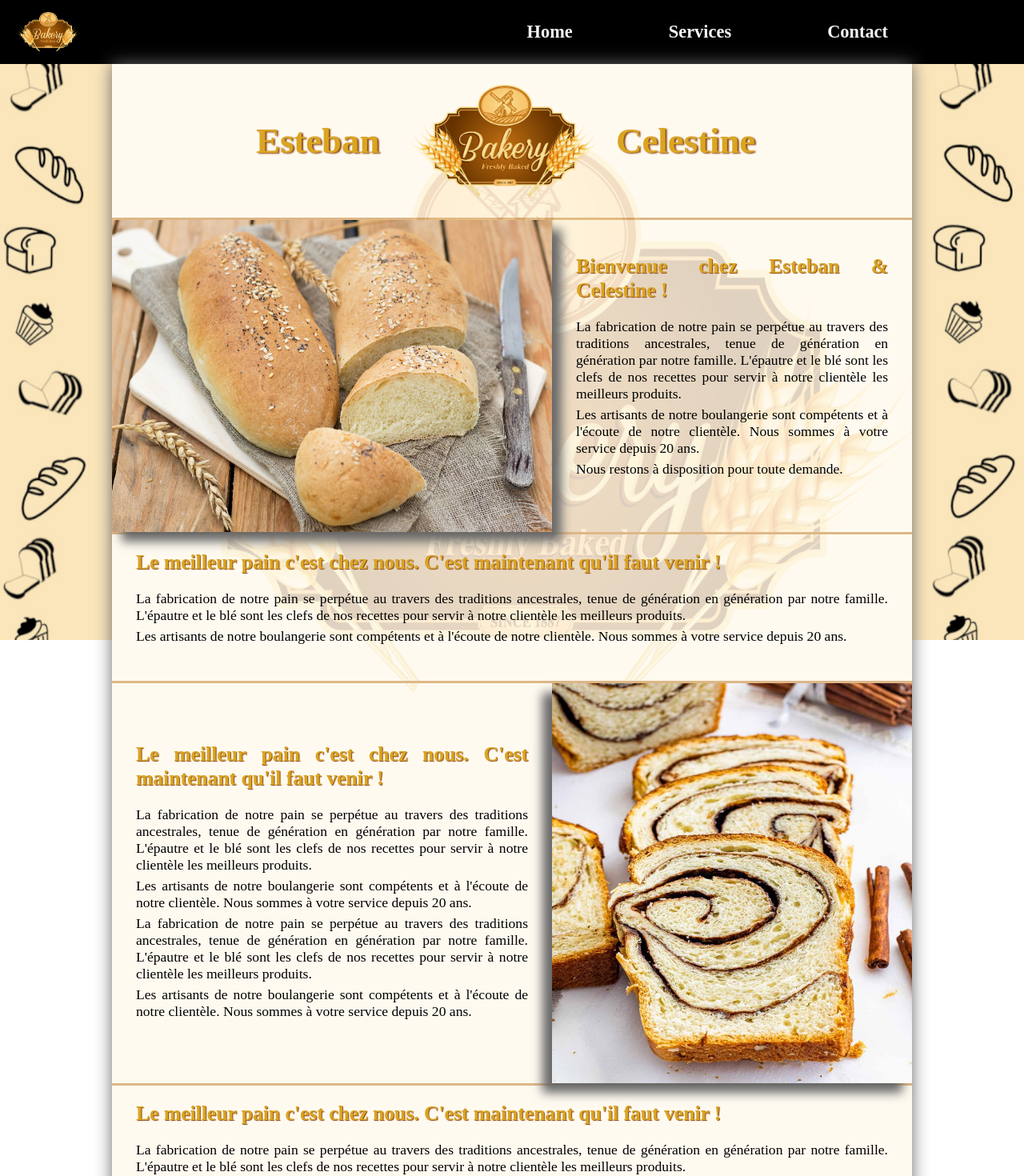
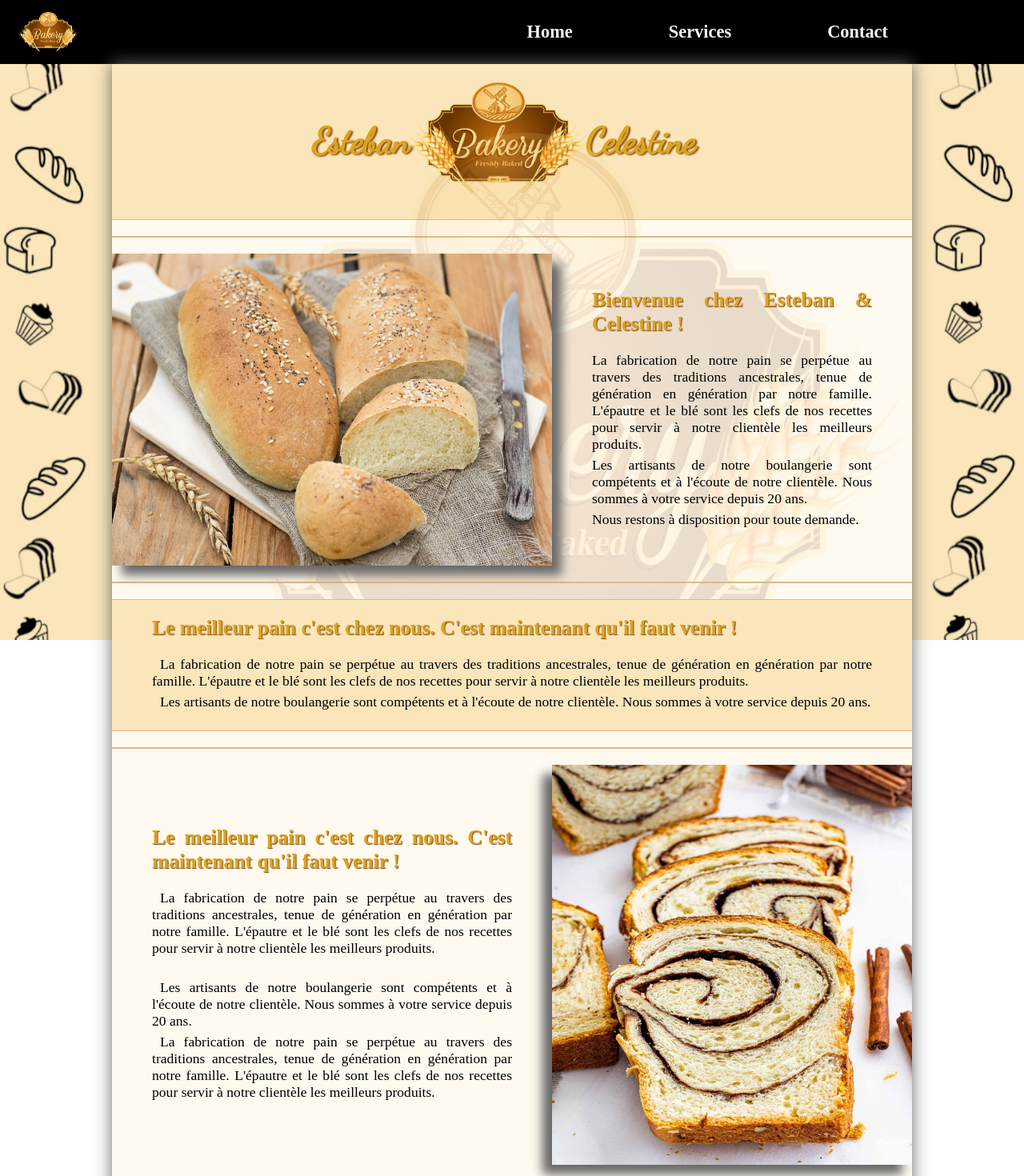
Before and after one commit to TLRKiliann/vite-et-bien, a React (Vite) app in the folder my-vite/: page / in a window 1280 px wide. Shown: the top 1470 px of the page at 80% size. Built offline with nearby package versions, Linux system fonts and the light colour scheme.

Commit message:
style css => scss

```diff
--- a/my-vite/index.html
+++ b/my-vite/index.html
@@ -3,6 +3,7 @@
   <head>
     <meta charset="UTF-8" />
     <link rel="icon" href="koala_tree.ico" />
+    <style lang="sass"></style>
     <!-- if development -->
     <!-- script type="module" src="http://localhost:5173/@vite/client"></script>
     <script type="module" src="http://localhost:5173/main.js"></script-->
--- a/my-vite/package.json
+++ b/my-vite/package.json
@@ -18,8 +18,9 @@
     "@types/react": "^18.0.17",
     "@types/react-dom": "^18.0.6",
     "@vitejs/plugin-react": "^2.1.0",
+    "sass": "^1.55.0",
     "typescript": "^4.6.4",
     "vite": "^3.1.0",
-    "vite-plugin-webfont-dl": "^3.4.0"
+    "vite-plugin-fonts": "^0.6.0"
   }
 }
--- a/my-vite/src/App.tsx
+++ b/my-vite/src/App.tsx
@@ -1,4 +1,4 @@
-import { useState } from 'react'
+import React, { useState } from 'react'
 import { Routes, Route} from 'react-router-dom';
 import { NavBar } from './Components/NavBar';
 import { Home } from './Pages/Home';
--- a/my-vite/src/Components/Allergies.tsx
+++ b/my-vite/src/Components/Allergies.tsx
@@ -1,3 +1,4 @@
+import React from 'react';
 import mainBread from '../assets/images/bread_title.png';
 import '../StyleComponents/Allergies.css';
 
--- a/my-vite/src/Components/Commandes.tsx
+++ b/my-vite/src/Components/Commandes.tsx
@@ -1,3 +1,4 @@
+import React from 'react';
 import { BiTime } from 'react-icons/bi';
 import { TbTruckDelivery } from 'react-icons/tb';
 import mainBread from '../assets/images/bread_title.png';
@@ -11,28 +12,6 @@ export const Commandes = () => {
 
         <div className="div--titlecommandes">
 
-          <h1>Commandes</h1>
-
-          <h2 className="delais">Délais</h2>
-          <article className="delais--art">
-            <p>
-              Notre clientèle est priée de
-              passer commande au plus tard
-              24h à l'avance.<BiTime size={32} style={{marginTop: '-10px',
-              marginLeft: '5px'}} />
-            </p>
-          </article>
-
-          <h2 className="livraison">Livraison</h2>
-          <article className="livraison--art">
-            <p>
-              Nos livraisons ne peuvent se faire
-              au-delà d'un périmètre de max 10km.
-              <TbTruckDelivery size={32} style={{marginTop: '-6px',
-              marginLeft: '5px'}} />
-            </p>
-          </article>
-
           <div className="bg_mainbreadcmd">
             <img
               src={mainBread}
@@ -41,6 +20,42 @@ export const Commandes = () => {
               alt='no bg for title' />
           </div>
 
+          <h1>Commandes</h1>
+
+          <h2 className="delais">
+            Délais
+            <BiTime size={38} style={{
+              marginLeft: '10px'}} /></h2>
+          <article className="delais--art">
+            <p>
+              Notre clientèle est priée de
+              passer commande au plus tard
+              24h à l'avance.
+            </p>
+          </article>
+
+          <h2 className="livraison">
+            Livraison
+            <TbTruckDelivery size={38} style={{
+              marginLeft: '10px'}} /></h2>
+          <article className="livraison--art">
+            <p>
+              Nos livraisons ne peuvent se faire
+              au-delà d'un périmètre de max 10km.
+            </p>
+          </article>
+
+          <form className="form">
+            <div className="div--labinput">
+              <label>Nom d'utilisateur</label>
+              <input type='text' placeholder="Username" />
+            </div>
+            <div className="div--labinput">
+              <label>Mot de passe</label>
+              <input type='password' placeholder="Password" />
+            </div>
+          </form>
+
         </div>
       </div>
     </div>
--- a/my-vite/src/Pages/Contact.tsx
+++ b/my-vite/src/Pages/Contact.tsx
@@ -1,3 +1,4 @@
+import React from 'react';
 import mainBread from '../assets/images/bread_title.png';
 import mapShot from '../assets/images/map_shot.png';
 import croissImg from '../assets/images/croissant.jpg';
--- a/my-vite/src/Pages/Home.tsx
+++ b/my-vite/src/Pages/Home.tsx
@@ -8,7 +8,7 @@ import stackBread from '../assets/images/ness.png';
 import cakeImg from '../assets/images/cake.png';
 import gatLogo from '../assets/images/gateau_logo.png';
 import clickMe from '../assets/images/fig_bakery.png';
-import '../StylePages/Home.css';
+import '../StylePages/Home.scss';
 
 
 export const Home = () => {
@@ -39,16 +39,20 @@ export const Home = () => {
           </div>
 
           <div className="div--homeh1">
-            <h1 style={{paddingTop: '70px'}}>Esteban</h1>
-
+            <div style={{marginTop: '5%', marginLeft: '23%'}}>
+              <h1>Esteban</h1>
+            </div>
+            <div style={{marginRight: '-30px', marginLeft: '-10px'}}>
               <img
                 src={mainBread}
                 width="240px"
                 height="140px"
                 alt='img mainBread'
               />
-
-            <h1 style={{paddingTop: '70px'}}>Celestine</h1>
+            </div>
+            <div style={{marginTop: '5%', marginRight: '22%'}}>
+              <h1>Celestine</h1>
+            </div>
           </div>
 
         </div>
@@ -140,8 +144,8 @@ export const Home = () => {
       </div>
 
 
-      <div className="div--artfirst">
-        <article className="art--firsthome">
+      <div className="div--artintermed">
+        <article className="art--artinter">
           <section>
             <h1>Le meilleur pain c'est chez nous.
               C'est maintenant qu'il faut venir !
@@ -176,6 +180,7 @@ export const Home = () => {
                 nos recettes pour servir à notre clientèle les meilleurs
                 produits.
               </p>
+              <br />
               <p>
                 Les artisants de notre boulangerie sont compétents et à
                 l'écoute de notre clientèle. Nous sommes à votre service
@@ -186,11 +191,6 @@ export const Home = () => {
                 par notre famille. L'épautre et le blé sont les clefs de
                 nos recettes pour servir à notre clientèle les meilleurs
                 produits.
-              </p>
-              <p>
-                Les artisants de notre boulangerie sont compétents et à
-                l'écoute de notre clientèle. Nous sommes à votre service
-                depuis 20 ans.
               </p>
             </section>
           </article>
@@ -209,8 +209,8 @@ export const Home = () => {
 
       </div>
 
-      <div className="div--artfirst">
-        <article className="art--firsthome">
+      <div className="div--artintermed">
+        <article className="art--artinter">
           <section>
             <h1>Le meilleur pain c'est chez nous.
               C'est maintenant qu'il faut venir !
--- a/my-vite/src/Pages/Services.tsx
+++ b/my-vite/src/Pages/Services.tsx
@@ -1,4 +1,4 @@
-
+import React from 'react';
 import mainBread from '../assets/images/bread_title.png';
 import '../StylePages/Services.css';
 import painChoc from '../assets/images/pain_choc.png';
--- a/my-vite/src/StyleComponents/Commandes.css
+++ b/my-vite/src/StyleComponents/Commandes.css
@@ -1,10 +1,10 @@
 body {
   min-width: 399px;
-  height: 100%;
   margin: auto;
 }
 
 .main--commandes {
+  height: 100vh;
   padding-top: 10px;
   margin: 0px 140px;
   background: #fffaf0;
@@ -37,11 +37,14 @@ body {
 }
 
 .delais {
+  position: relative;
   padding-top: 70px;
   margin-left: 20px;
+  z-index: 4;
 }
 
 .delais--art {
+
   margin-left: 20px;
 }
 
@@ -49,14 +52,17 @@ body {
   margin-top: 20px;
   display: flex;
   align-items: center;
-  font-size: 1.1rem;
+  font-size: 1.3rem;
   color: black;
   text-shadow: 0px 0px 0px white;
+  z-index: 5;
 }
 
 .livraison {
+  position: relative;
   padding-top: 20px;
   margin-left: 20px;
+  z-index: 4;
 }
 
 .livraison--art {
@@ -68,7 +74,7 @@ body {
   margin-top: 20px;
   display: flex;
   align-items: center;
-  font-size: 1.1rem;
+  font-size: 1.3rem;
   color: black;
   text-shadow: 0px 0px 0px white;
 }
@@ -78,7 +84,7 @@ body {
   margin: auto;
   top: 80px;
   width: 100%;
-  opacity: 0.2;
+  opacity: 0.15;
 }
 
 .bg_mainbreadcmd img {
@@ -86,3 +92,34 @@ body {
   margin: auto;
   margin-top: 86px;
 }
+
+.form {
+  position: relative;
+  width: 50%;
+  margin: auto;
+  margin-bottom: 100px;
+  padding: 20px;
+  display: flex;
+  flex-direction: column;
+
+  background: #fbe6bb;
+
+  border: 1px solid saddlebrown;
+}
+
+.div--labinput {
+  width: 90%;
+  display: flex;
+  flex-direction: row;
+  align-items: center;
+  justify-content: right;
+}
+
+.div--labinput label {
+  margin: 10px 20px;
+}
+
+.div--labinput input {
+  padding: 3px 6px;
+  font-size: 0.9rem;
+}
--- a/my-vite/src/StylePages/Home.css
+++ b/my-vite/src/StylePages/Home.scss
@@ -1,6 +1,5 @@
-/*@import url(https://fonts.googleapis.com/css?family=Roboto);
 @import url('https://fonts.googleapis.com/css2?family=Dancing+Script&display=swap');
-HTML
+/*HTML
 <link rel="stylesheet" href="https://fonts.googleapis.com/css?family=Roboto"/>
 */
 
@@ -17,33 +16,35 @@ body {
 }
 
 .submain--home {
-  border-bottom: 3px solid burlywood;
+  margin-bottom: 20px;
+  border-bottom: 2px solid burlywood;
 }
 
 .div--homeh1 {
-  position: relative;
+
+  width: 100%;
   margin: auto;
-  padding: auto;
-  width: 68%;
-
+  margin-bottom: 20px;
 
   display: flex;
   align-items: center;
 
-  justify-content: center;
+  background: #fbe6bb;
+
   font-family: 'Dancing Script', cursive;
   font-size: 2.2rem;
   color: goldenrod;
   text-shadow: 1px 1px 1px saddlebrown;
 
+  border-bottom: 1px solid burlywood;
+
 }
-
 
 .bg_mainbread {
   position: fixed;
   margin: auto;
   width: 100%;
-  opacity: 0.2;
+  opacity: 0.15;
 }
 
 .bg_mainbread img {
@@ -131,11 +132,10 @@ body {
   position: relative;
   width: 100%;
   height: auto;
-  margin: auto;
-  padding: auto;
+  padding-bottom: 20px;
   display: flex;
   align-items: center;
-  border-bottom: 3px solid burlywood;
+  border-bottom: 2px solid burlywood;
   z-index: 2;
 }
 
@@ -147,6 +147,7 @@ section p {
 .div--subbreadhome {
   margin: auto;
   padding: auto;
+
   display: flex;
   box-shadow: 12px 12px 12px dimgrey;
 }
@@ -158,8 +159,7 @@ section p {
 
 .art--firsthome {
   position: relative;
-  padding: 20px 20px;
-  padding-bottom: 40px;
+  padding: 10px 40px;
   text-align: justify;
   z-index: 1;
 }
@@ -169,20 +169,35 @@ section p {
   text-shadow: 1px 1px 1px saddlebrown;
 }
 
-/*.div--artfirst article {
-  border:  1px solid blue;
-}*/
+.div--artintermed {
+  position: relative;
+  margin-top: 20px;
+  margin-bottom: 20px;
+  padding: 20px 40px;
+  background: #fbe6bb;
+  border-top: 1px solid burlywood;
+  border-bottom: 1px solid burlywood;
+  z-index: 2;
+}
+
+.art--artinter p {
+  text-align: justify;
+  text-indent: 10px;
+  font-size: 1.1rem;
+}
 
 .div--cake {
   position: relative;
+  padding-top: 20px;
+  padding-bottom: 20px;
   margin: auto;
   width: 100%;
   display: flex;
   align-items: center;
   justify-content: space-between;
 
-  border-top: 3px solid burlywood;
-  border-bottom: 3px solid burlywood;
+  border-top: 2px solid burlywood;
+  border-bottom: 2px solid burlywood;
 }
 
 .div--subcake {
@@ -192,7 +207,7 @@ section p {
 
 .art--third {
   width: 100%;
-  padding: 0px 20px;
+  padding: 20px 40px;
   text-align: justify;
 }
 
@@ -205,6 +220,10 @@ section h1 {
   text-shadow: 1px 1px 1px saddlebrown;
 }
 
+.art--third p {
+  text-indent: 10px;
+}
+
 .div--cakeimg img {
   position: relative;
   display: flex;
@@ -215,9 +234,11 @@ section h1 {
   width: 100%;
   height: auto;
   margin: auto;
+  padding-top: 20px;
+  padding-bottom: 20px;
   display: flex;
   align-items: center;
-  border-top: 3px solid burlywood;
+  border-top: 2px solid burlywood;
 }
 
 .div--sublasthome {
--- a/my-vite/vite.config.ts
+++ b/my-vite/vite.config.ts
@@ -1,11 +1,48 @@
 import { defineConfig } from 'vite'
 import react from '@vitejs/plugin-react'
-//import webfontDownload from 'vite-plugin-webfont-dl'
+import { VitePluginFonts } from 'vite-plugin-fonts'
 
+export default defineConfig({
+  css: {
+    preprocessorOptions: {
+      scss: {
+      }
+    }
+  }
+});
+
+/*
+export default defineConfig({
+  plugins: [react(),
+    css: {
+      preprocessorOptions: {
+        scss: {
+        }
+      }
+    },
+  ],
+})
 
 // https://vitejs.dev/config/
 export default defineConfig({
   plugins: [react(),
-    //webfontDownload()
+    VitePluginFonts({
+      google: {
+        families: ['Source Sans Pro'],
+      },
+    }),
   ],
 })
+
+
+import { defineConfig } from 'vite'
+
+export default defineConfig({
+  css: {
+    preprocessorOptions: {
+      scss: {
+      }
+    }
+  }
+})
+*/
```
Also changed, not shown: 1 other file (tests, documents, lock files or other folders). Lines whose indentation alone changed are shown as unchanged.
